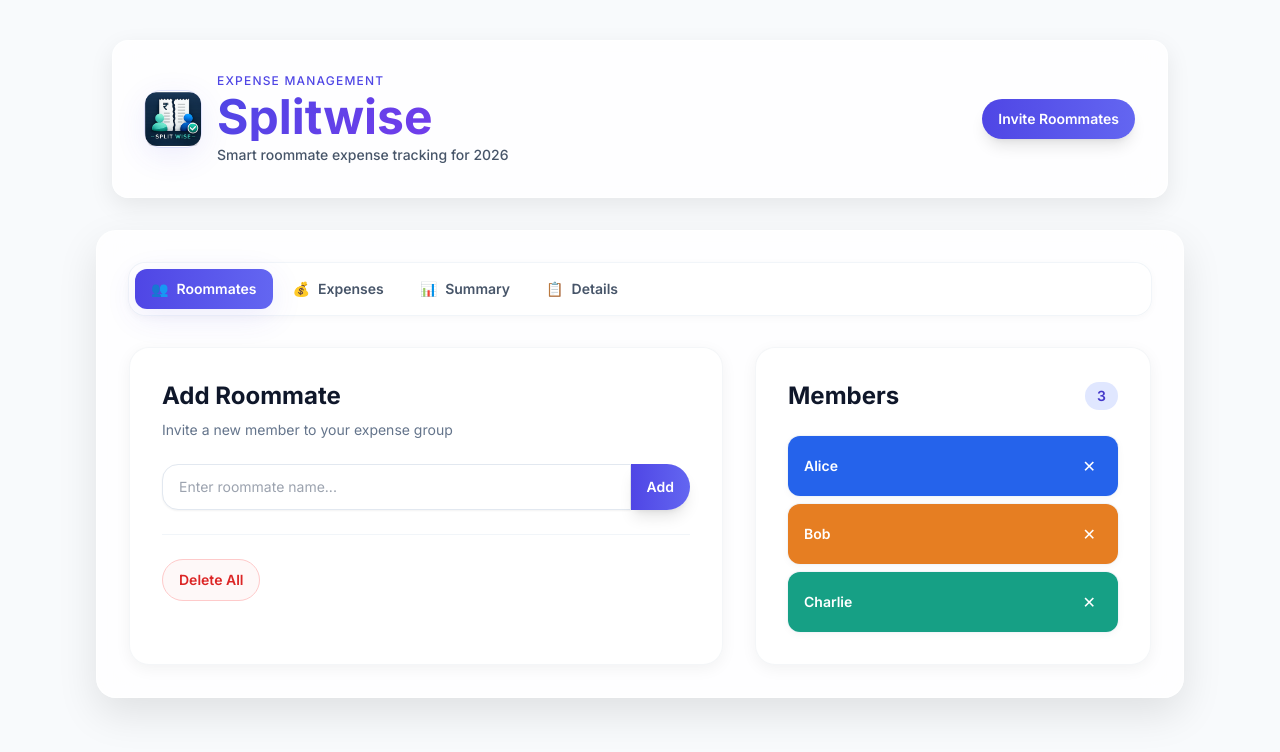
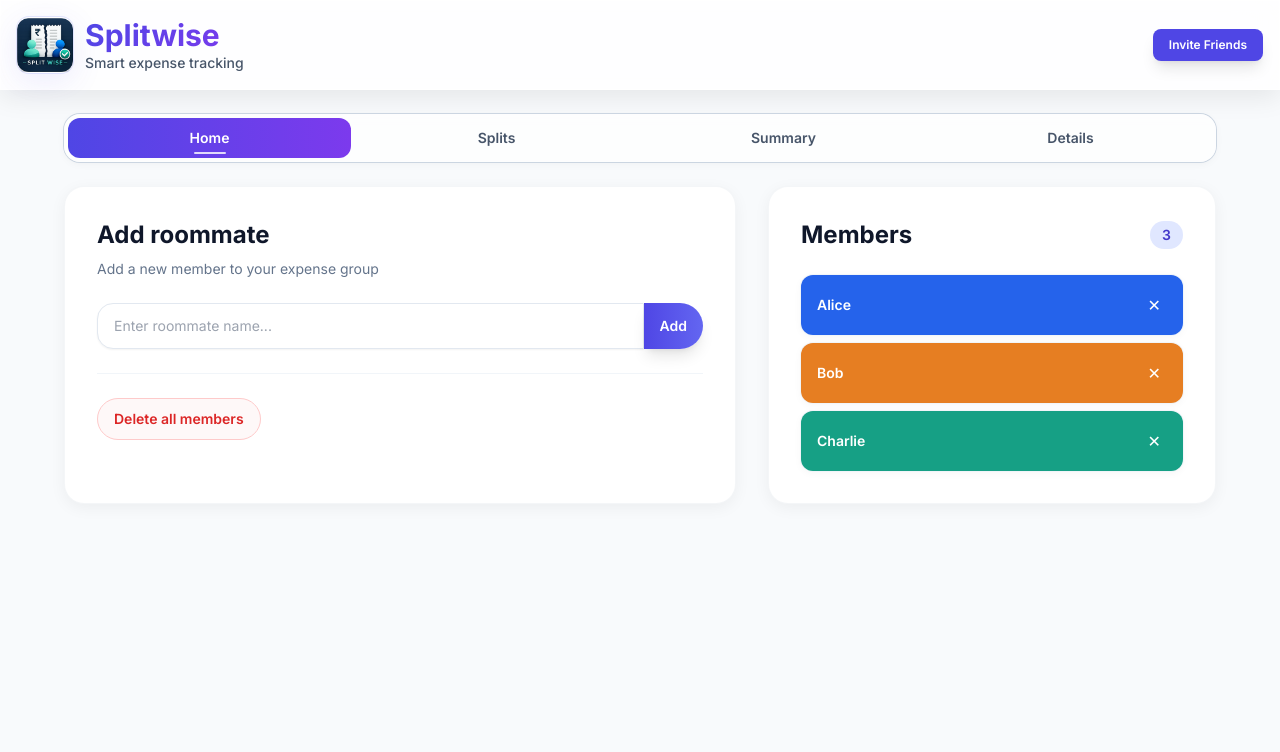
Before and after one commit to 235mani/splitwise, a React (Vite) app: page / in a window 1280 px wide. Shown: the top 752 px of the page. Built offline with nearby package versions, Linux system fonts and the light colour scheme.

Commit message:
expanse logic and whole UX changed

```diff
--- a/package.json
+++ b/package.json
@@ -9,6 +9,7 @@
     "preview": "vite preview"
   },
   "dependencies": {
+    "lucide-react": "^1.21.0",
     "react": "^18.3.1",
     "react-dom": "^18.3.1"
   },
--- a/src/App.jsx
+++ b/src/App.jsx
@@ -82,7 +82,7 @@
     });
   };
 
-  const removeAllNames = () => {
+  const clearAllNames = () => {
     setConfirm({
       title: 'Delete all roommates?',
       message: 'This will also remove all expenses associated with these roommates.',
@@ -144,14 +144,30 @@
     });
   };
 
+  const updateRoommate = (idx, newName) => {
+    setRoommates((prev) =>
+      prev.map((roommate, i) => (i === idx ? newName : roommate))
+    );
+  };
+
+  const deleteAllExpenses = () => {
+    setConfirm({
+      title: 'Delete all expenses?',
+      message: 'This action cannot be undone.',
+      onYes: () => {
+        setExpenses([]);
+        setConfirm(null);
+      },
+    });
+  };
+
   const summary = useMemo(() => buildSummary(allNames, expenses), [allNames, expenses]);
 
   return (
     <div className="min-h-screen text-slate-800">
-      <div className="mx-auto max-w-6xl px-4 py-6 md:px-6 lg:px-8">
-        <Header />
-
-        <main className="mt-6 rounded-3xl glass-panel p-5 shadow-soft-lg md:p-8">
+      <Header />
+      <div className="mx-auto max-w-6xl px-4 pb-6 md:px-6 lg:px-0">
+        <main className="mt-6 rounded-3xl">
           <Tabs activeTab={activeTab} onChange={setActiveTab} />
 
           <section className="mt-6">
@@ -162,7 +178,8 @@
                 setRoommateInput={setRoommateInput}
                 addRoommate={addRoommate}
                 removeRoommate={removeRoommate}
-                clearAllNames={removeAllNames}
+                clearAllNames={clearAllNames}
+                updateRoommate={updateRoommate}
               />
             )}
 
@@ -192,6 +209,7 @@
                 expenses={expenses}
                 editExpense={editExpense}
                 deleteExpense={deleteExpense}
+                deleteAllExpenses={deleteAllExpenses}
               />
             )}
 
--- a/src/components/Header.jsx
+++ b/src/components/Header.jsx
@@ -2,24 +2,33 @@
 
 export default function Header() {
   return (
-    <header className="glass-panel top-0 z-50 rounded-2xl shadow-soft-md mx-4 mt-4 mb-8">
-      <div className="flex flex-col gap-5 md:flex-row md:items-center md:justify-between p-6 md:p-8">
+    <header className="glass-panel mb-6 sticky top-0 z-10 shadow-soft-md">
+      <div className="flex items-center justify-between p-4 md:p-4">
+        {/* Logo + Title */}
+        <div className="flex items-center gap-3">
+          <div className="rounded-xl shadow-glass ring-1 ring-indigo-400/20">
+            <img
+              src={logoIcon}
+              alt="Splitwise icon"
+              className="h-10 w-10 md:h-14 md:w-14 object-contain"
+            />
+          </div>
 
-        {/* Logo & Title Section */}
-        <div className="flex flex-col items-center gap-4 text-center sm:flex-row sm:text-left sm:items-center">
-          <div className="rounded-2xl shadow-glass ring-1 ring-indigo-400/20">
-            <img src={logoIcon} alt="Splitwise icon" className="h-14 w-14 object-contain" />
-          </div>
-          <div className="space-y-1">
-            <p className="text-xs uppercase tracking-widest font-medium text-indigo-600">Expense Management</p>
-            <h1 className="text-4xl md:text-5xl font-bold gradient-text">Splitwise</h1>
-            <p className="text-sm text-slate-600 font-medium">Smart roommate expense tracking for 2026</p>
+          <div>
+
+            <h1 className="text-xl md:text-3xl font-bold gradient-text">
+              Splitwise
+            </h1>
+
+            <p className="text-xs md:text-sm text-slate-600 font-medium">
+              Smart expense tracking
+            </p>
           </div>
         </div>
 
-        {/* share Button */}
-        <button className="btn-premium px-6 py-3 text-base whitespace-nowrap">
-          Invite Roommates
+        {/* Invite Button */}
+        <button className="bg-indigo-600 text-white font-semibold py-2 px-4 rounded-lg shadow-lg text-xs">
+          Invite Friends
         </button>
       </div>
     </header>
--- a/src/components/RoommatePanel.jsx
+++ b/src/components/RoommatePanel.jsx
@@ -1,13 +1,53 @@
+import { useState } from 'react';
 import { getBadgeColor, getTextColor } from '../utils/colors';
 
-export default function RoommatePanel({ roommates, roommateInput, setRoommateInput, addRoommate, removeRoommate, clearAllNames }) {
+export default function RoommatePanel({
+  roommates,
+  roommateInput,
+  setRoommateInput,
+  addRoommate,
+  removeRoommate,
+  clearAllNames,
+  updateRoommate,
+}) {
+  const [editingIndex, setEditingIndex] = useState(null);
+  const [editingName, setEditingName] = useState('');
+
+  const startEditing = (idx, currentName) => {
+    setEditingIndex(idx);
+    setEditingName(currentName);
+  };
+
+  const saveEdit = () => {
+    if (
+      editingIndex === null ||
+      !editingName.trim() ||
+      editingName === roommates[editingIndex]
+    ) {
+      setEditingIndex(null);
+      setEditingName('');
+      return;
+    }
+
+    updateRoommate(editingIndex, editingName.trim());
+    setEditingIndex(null);
+    setEditingName('');
+  };
+
+  const cancelEdit = () => {
+    setEditingIndex(null);
+    setEditingName('');
+  };
+
   return (
     <div className="grid gap-8 lg:grid-cols-[1.2fr_0.8fr]">
       {/* Add Roommate Section */}
       <section className="premium-card p-8">
         <div className="space-y-2 mb-6">
-          <h2 className="text-2xl font-bold text-slate-900">Add Roommate</h2>
-          <p className="text-sm text-slate-500">Invite a new member to your expense group</p>
+          <h2 className="text-2xl font-bold text-slate-900">Add roommate</h2>
+          <p className="text-sm text-slate-500">
+            Add a new member to your expense group
+          </p>
         </div>
 
         <div className="space-y-4">
@@ -33,7 +73,7 @@
             onClick={clearAllNames}
             className="rounded-full border border-red-200 bg-red-50/50 px-4 py-2.5 text-sm font-semibold text-red-600 transition-all hover:bg-red-100 hover:text-red-700"
           >
-            Delete All
+            Delete all members
           </button>
         </div>
       </section>
@@ -51,27 +91,52 @@
           {roommates.length ? (
             roommates.map((name, idx) => {
               const bg = getBadgeColor(idx, name);
+              const textColor = getTextColor(bg);
+
               return (
                 <div
-                  key={name}
-                  className="flex items-center justify-between rounded-xl px-4 py-3 shadow-soft-xs ring-1 ring-slate-100 group"
+                  key={`${name}-${idx}`}
+                  className="flex items-center justify-between rounded-xl px-4 py-3 shadow-soft-xs ring-1 ring-slate-100"
                   style={{ background: bg }}
                 >
-                  <span className="font-semibold text-sm" style={{ color: getTextColor(bg) }}>
-                    {name}
-                  </span>
+                  {editingIndex === idx ? (
+                    <input
+                      autoFocus
+                      value={editingName}
+                      onChange={(e) => setEditingName(e.target.value)}
+                      onBlur={saveEdit}
+                      onKeyDown={(e) => {
+                        if (e.key === 'Enter') saveEdit();
+                        if (e.key === 'Escape') cancelEdit();
+                      }}
+                      className="flex-1 bg-transparent outline-none font-semibold text-sm"
+                      style={{ color: textColor }}
+                    />
+                  ) : (
+                    <span
+                      onClick={() => startEditing(idx, name)}
+                      className="flex-1 font-semibold text-sm cursor-text"
+                      style={{ color: textColor }}
+                      title="Click to edit"
+                    >
+                      {name}
+                    </span>
+                  )}
+
                   <button
                     onClick={() => removeRoommate(idx)}
-                    className="rounded-lg p-1.5 transition-all"
-                    style={{ background: getTextColor(bg) + '20' }}
+                    className="ml-3 rounded-lg p-1.5 transition-all"
+                    style={{ background: textColor + '20' }}
                   >
-                    <span style={{ color: getTextColor(bg) }}>✕</span>
+                    <span style={{ color: textColor }}>✕</span>
                   </button>
                 </div>
               );
             })
           ) : (
-            <p className="text-center text-slate-400 py-8 text-sm">No members yet. Add your first roommate!</p>
+            <p className="text-center text-slate-400 py-8 text-sm">
+              No members yet. Add your first roommate!
+            </p>
           )}
         </div>
       </aside>
--- a/src/components/Tabs.jsx
+++ b/src/components/Tabs.jsx
@@ -1,28 +1,47 @@
 export default function Tabs({ activeTab, onChange }) {
   const tabs = [
-    { id: 'names', label: 'Roommates', icon: '👥' },
-    { id: 'split', label: 'Expenses', icon: '💰' },
-    { id: 'summary', label: 'Summary', icon: '📊' },
-    { id: 'detailed', label: 'Details', icon: '📋' },
+    { id: "names", label: "Home" },
+    { id: "split", label: "Splits" },
+    { id: "summary", label: "Summary" },
+    { id: "detailed", label: "Details" },
   ];
 
   return (
-    <nav className="flex flex-wrap gap-1 rounded-2xl bg-white/50 p-1.5 shadow-soft-xs ring-1 ring-slate-100 mb-8">
-      {tabs.map((tab) => (
+    <nav className="mb-6 sticky top-20 md:top-24 lg:top-24 z-10">
+      <div className="grid grid-cols-4 gap-1 rounded-2xl bg-white/70 p-1 shadow-soft-xs ring-1 ring-slate-300 backdrop-blur-sm">
+        {tabs.map((tab) => {
+          const active = activeTab === tab.id;
+
+          return (
             <button
               key={tab.id}
               type="button"
               onClick={() => onChange(tab.id)}
-          className={`flex items-center gap-2 rounded-xl px-4 py-2.5 text-sm font-semibold transition-all duration-200 ${
-            activeTab === tab.id
-              ? 'bg-gradient-to-r from-indigo-600 to-indigo-500 text-white shadow-glass'
-              : 'text-slate-600 hover:bg-white hover:text-indigo-600'
-          }`}
+              className={`
+                relative
+                rounded-xl
+                px-2
+                py-2.5
+                text-xs sm:text-sm
+                font-semibold
+                transition-all duration-200
+                whitespace-nowrap
+                ${
+                  active
+                    ? "bg-gradient-to-r from-indigo-600 to-violet-600 text-white"
+                    : "text-slate-600 hover:bg-white hover:text-indigo-600"
+                }
+              `}
             >
-          <span>{tab.icon}</span>
               {tab.label}
+
+              {active && (
+                <span className="absolute bottom-1 left-1/2 h-0.5 w-8 -translate-x-1/2 rounded-full bg-white/80" />
+              )}
             </button>
-      ))}
+          );
+        })}
+      </div>
     </nav>
   );
 }
--- a/src/utils/expenseLogic.js
+++ b/src/utils/expenseLogic.js
@@ -36,30 +36,31 @@
 }
 
 export function buildSummary(names, expenses) {
-  const owes = Object.fromEntries(names.map((name) => [name, 0]));
-  const gets = Object.fromEntries(names.map((name) => [name, 0]));
+  const paid = Object.fromEntries(
+    names.map((name) => [name, 0])
+  );
+
+  const share = Object.fromEntries(
+    names.map((name) => [name, 0])
+  );
 
   expenses.forEach((expense) => {
-    const share = expense.amount / expense.splitAmong.length;
+    const splitShare =
+      expense.amount / expense.splitAmong.length;
 
+    // actual payment
+    paid[expense.paidBy] += expense.amount;
+
+    // each participant's share
     expense.splitAmong.forEach((name) => {
-      if (name === expense.paidBy) {
-        gets[expense.paidBy] += expense.amount - share;
-      } else {
-        owes[name] += share;
-      }
+      share[name] += splitShare;
     });
   });
 
-  return names.map((name) => {
-    const amountOwed = owes[name] || 0;
-    const amountReceived = gets[name] || 0;
-
-    return {
-      name,
-      owes: amountOwed,
-      gets: amountReceived,
-      net: amountReceived - amountOwed,
-    };
-  });
+  return names.map((name) => ({
+    name,
+    paid: paid[name],
+    share: share[name],
+    net: paid[name] - share[name],
+  }));
 }
```
Also changed, not shown: src/components/ExpensePanel.jsx (+9 -1 lines), src/components/SummaryPanel.jsx (+148 -51 lines), 1 other file (tests, documents, lock files or other folders). Lines whose indentation alone changed are shown as unchanged.
